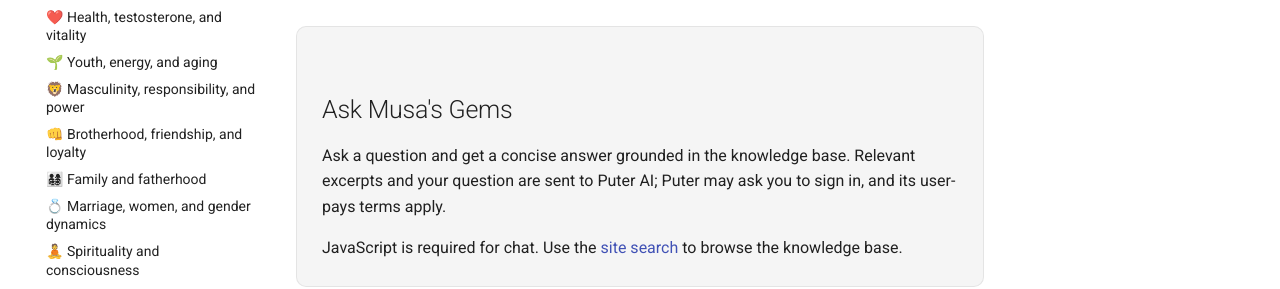
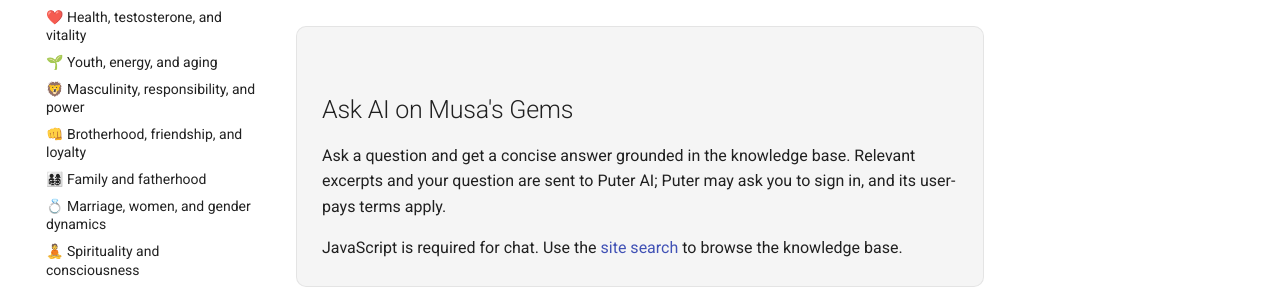
Before and after one commit to adityabhandari781/Musa-KB, an MkDocs documentation site: the page built from kb/index.md, in a window 1280 px wide and 1127 px high. Shown: the part 680-969 px from the top of the window. Built offline with MkDocs 1.6.1 and Material for MkDocs 9.7.7, drawn with Linux system fonts in a browser that asks for light colours; comment, search, counter and statistics services are not loaded.

Commit message:
better wording

```diff
--- a/kb/index.md
+++ b/kb/index.md
@@ -19,13 +19,13 @@
 Make sure to [star this repo on GitHub](https://github.com/adityabhandari781/Musa-KB) if you find this useful. Thanks ❤️
 
 <section class="musa-chat" data-musa-chat aria-labelledby="musa-chat-title">
-<h2 id="musa-chat-title">Ask Musa's Gems</h2>
+<h2 id="musa-chat-title">Ask AI on Musa's Gems</h2>
 <p class="musa-chat__intro">Ask a question and get a concise answer grounded in the knowledge base. Relevant excerpts and your question are sent to Puter AI; Puter may ask you to sign in, and its user-pays terms apply.</p>
 
 <div data-chat-interactive hidden>
 <form data-chat-form>
-<label for="musa-chat-input">What do you want to explore?</label>
-<textarea id="musa-chat-input" data-chat-input name="question" rows="4" maxlength="500" placeholder="How do I overcome my fears?" aria-describedby="musa-chat-help"></textarea>
+<!-- <label for="musa-chat-input">What do you want to explore?</label> -->
+<textarea id="musa-chat-input" data-chat-input name="question" rows="4" maxlength="500" placeholder="E.g. how do I overcome my fears?" aria-describedby="musa-chat-help"></textarea>
 <p id="musa-chat-help" class="musa-chat__help">Press Ctrl+Enter (or Cmd+Enter) to submit. Keep questions under 500 characters.</p>
 <button type="submit" data-chat-submit>Ask the knowledge base</button>
 </form>
```
